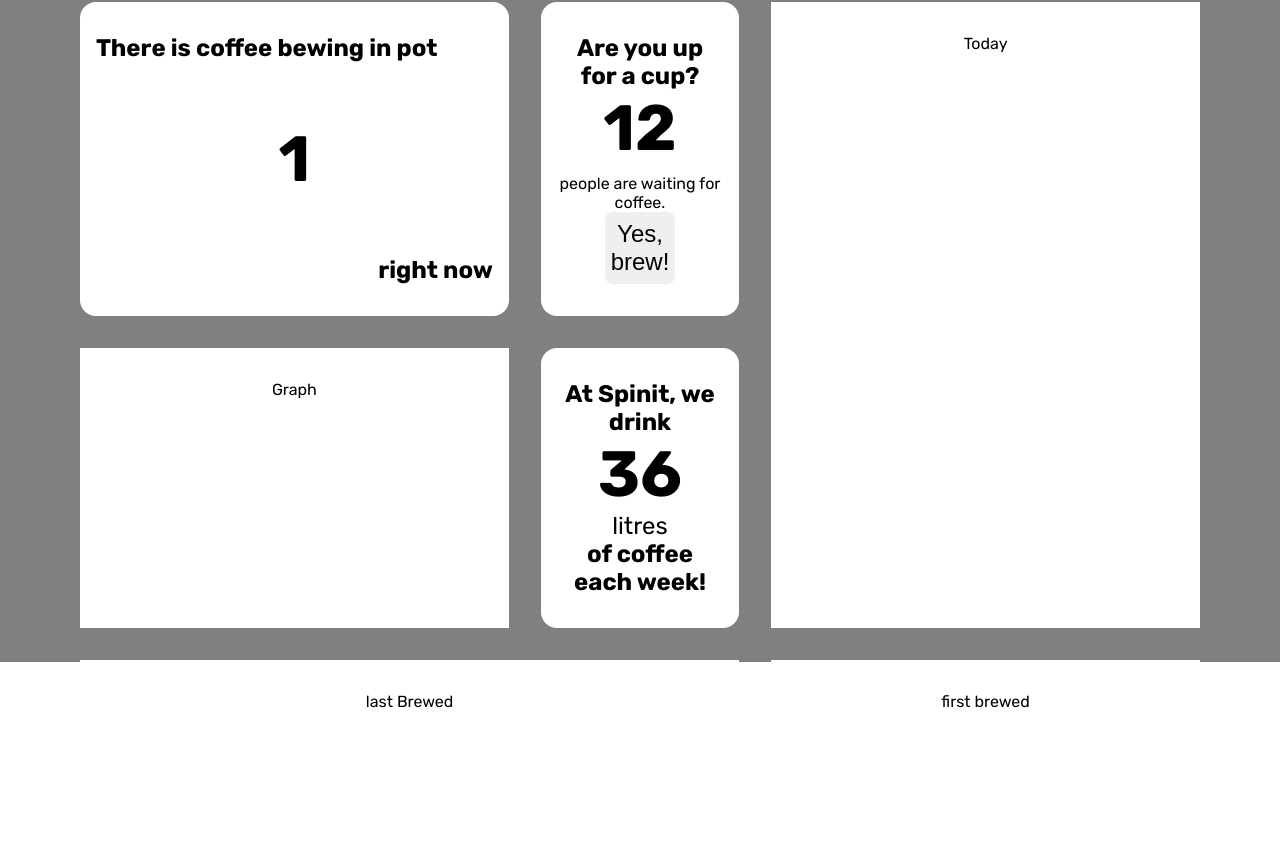
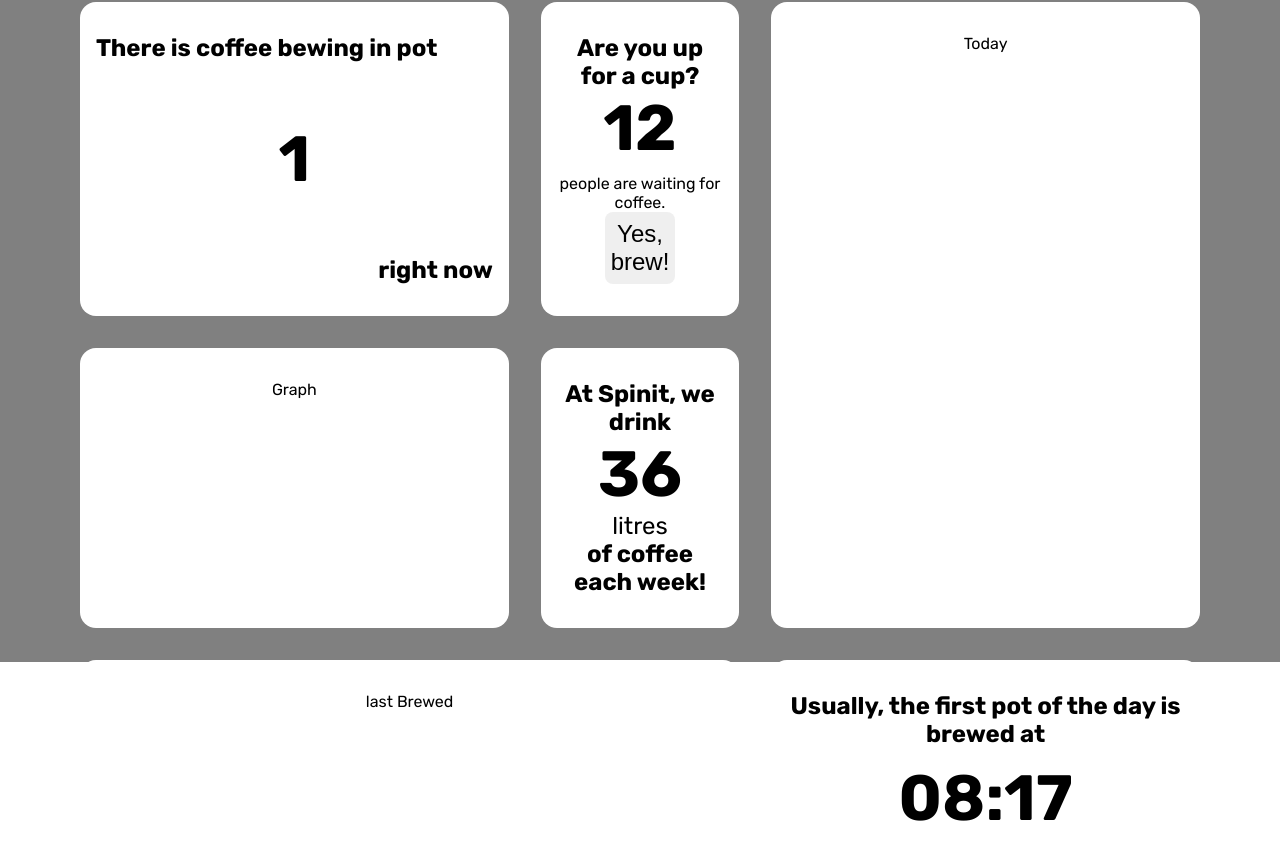
Before and after one commit to dardandauti/coffeebot-frontend, a React (Create React App) app: page / in a window 1280 px wide. Shown: the part 138-994 px from the top of the page. Before the commit the page ends 972 px from the top, so only its background shows below. Built offline with nearby package versions, Linux system fonts and the light colour scheme.

Commit message:
Created component for when first coffee was brewn

```diff
--- a/src/App.module.scss
+++ b/src/App.module.scss
@@ -51,6 +51,7 @@
   grid-area: graphCard;
   padding: 2rem 1rem;
   background-color: white;
+  border-radius: 1rem;
 }
 
 .weeklyCard {
@@ -64,16 +65,19 @@
   grid-area: todayCard;
   padding: 2rem 1rem;
   background-color: white;
+  border-radius: 1rem;
 }
 
 .lastBrewedCard {
   grid-area: lastBrewedCard;
   padding: 2rem 1rem;
   background-color: white;
+  border-radius: 1rem;
 }
 
 .firstBrewedCard {
   grid-area: firstBrewedCard;
   padding: 2rem 1rem;
   background-color: white;
+  border-radius: 1rem;
 }
--- a/src/App.tsx
+++ b/src/App.tsx
@@ -1,5 +1,6 @@
 import classes from "./App.module.scss";
 import { BrewingRightNow } from "./Components/BrewingRightNow/BrewingRightNow";
+import { FirstBrewedPot } from "./Components/FirstBrewedPot/FirstBrewedPot";
 import { UpForACup } from "./Components/UpForACup/UpForACup";
 import { Weekly } from "./Components/Weekly/Weekly";
 
@@ -20,7 +21,9 @@ function App() {
         </div>
         <div className={classes.todayCard}>Today</div>
         <div className={classes.lastBrewedCard}>last Brewed</div>
-        <div className={classes.firstBrewedCard}>first brewed</div>
+        <div className={classes.firstBrewedCard}>
+          <FirstBrewedPot />
+        </div>
       </div>
     </div>
   );
--- /dev/null
+++ b/src/Components/FirstBrewedPot/FirstBrewedPot.module.scss
@@ -0,0 +1,17 @@
+.root {
+  height: 100%;
+  & h1,
+  h2 {
+    margin: 0;
+  }
+  & h1 {
+    font-size: 4rem;
+  }
+}
+
+.time {
+  height: calc(100% - 2rem);
+  display: flex;
+  justify-content: center;
+  align-items: center;
+}
--- /dev/null
+++ b/src/Components/FirstBrewedPot/FirstBrewedPot.tsx
@@ -0,0 +1,12 @@
+import classes from "./FirstBrewedPot.module.scss";
+
+export const FirstBrewedPot = () => {
+  return (
+    <div className={classes.root}>
+      <h2>Usually, the first pot of the day is brewed at</h2>
+      <div className={classes.time}>
+        <h1>08:17</h1>
+      </div>
+    </div>
+  );
+};
```
